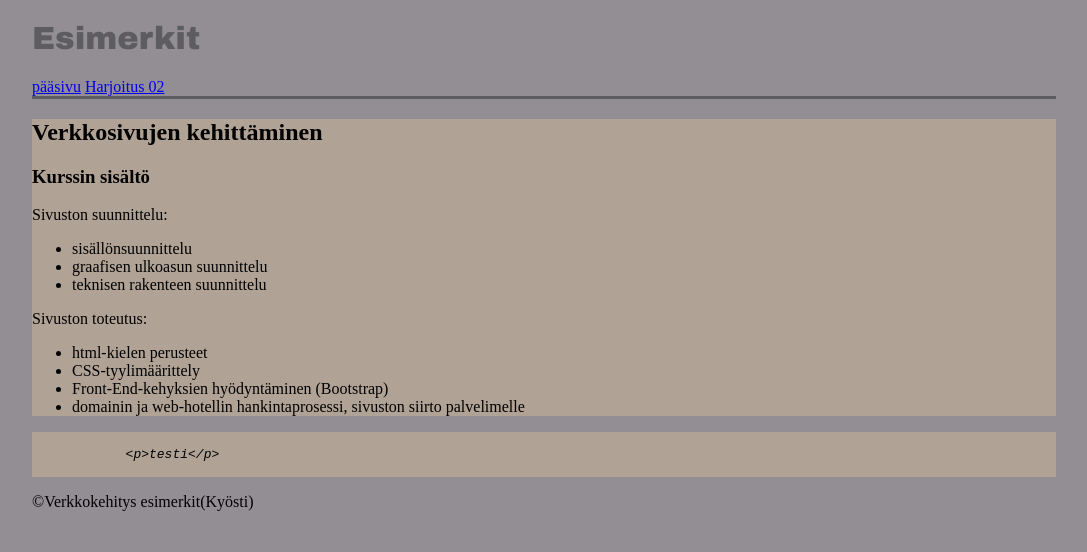
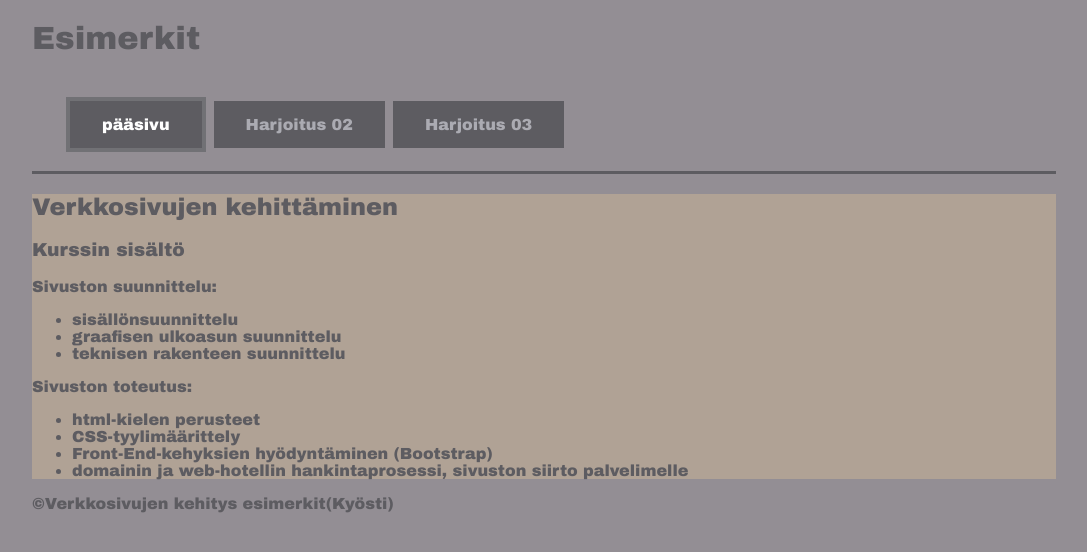
Before and after one commit to kyostim/kyostim.github.io, a plain HTML site: page index.html in a window 1280 px wide. Shown: the whole page, without its empty margins (96-1183 px from the left). Drawn offline with Linux system fonts and the light colour scheme.

Commit message:
Add files via upload

```diff
--- a/index.html
+++ b/index.html
@@ -11,8 +11,9 @@
         </header>
 
         <nav>
-            <a href="index.html">pääsivu</a>
-            <a href="02.html">Harjoitus 02</a>
+            <a class="selectedButton" href="index.html">pääsivu</a>
+            <a class="button" href="02.html">Harjoitus 02</a>
+            <a class="button" href="03.html">Harjoitus 03</a>
         </nav>
 
         <section>
@@ -33,10 +34,6 @@
             </ul>
         </section>
 
-        <xmp>
-            <p>testi</p>
-        </xmp>
-
-        <p>&copy;Verkkokehitys esimerkit(Ky&ouml;sti)</p>
+        <p>&copy;Verkkosivujen kehitys esimerkit(Ky&ouml;sti)</p>
     </body>
 </html>
--- a/styles.css
+++ b/styles.css
@@ -11,13 +11,38 @@ header {
     background-color: #938E94;
 }
 
+h2 {
+    font-family: "Arial Black";
+    color: #5D5C61;
+}
+
+h3 {
+    font-family: "Arial Black";
+    color: #5D5C61;
+}
+
+p {
+    font-family: "Arial Black";
+    color: #5D5C61;
+}
+
+ul {
+    font-family: "Arial Black";
+    color: #5D5C61;
+}
+
 nav {
     background-color: #938E94;
     border-bottom-style: solid;
     border-bottom-color: #5D5C61;
+    padding: 15px 32px;
 }
 
 section {
+    background-color: #B0A295;
+}
+
+code {
     background-color: #B0A295;
 }
 
@@ -28,3 +53,48 @@ xmp {
     margin-right: 0px;
     font-style: italic;
 }
+
+.button {
+    font-family: "Arial Black";
+    background-color: #5D5C61;
+    border: none;
+    color: #ABABB2;
+    padding: 15px 32px;
+    text-align: center;
+    text-decoration: none;
+    display: inline-block;
+    font-size: 16px;
+    margin: 4px 2px;
+    cursor: pointer;
+}
+
+.selectedButton {
+    font-family: "Arial Black";
+    background-color: #5D5C61;
+    border: solid;
+    border-color: #717175;
+    border-width: 4px;
+    color: white;
+    padding: 15px 32px;
+    text-align: center;
+    text-decoration: none;
+    display: inline-block;
+    font-size: 16px;
+    margin: 4px 2px;
+    cursor: pointer;
+}
+
+.testiselectedButton {
+  background-color: #5D5C61;
+  border-width: 2px;
+  border-style: solid;
+  border-color: #000000;
+  color: white;
+  padding: 15px 32px;
+  text-align: center;
+  text-decoration: none;
+  display: inline-block;
+  font-size: 16px;
+  margin: 4px 2px;
+  cursor: pointer;
+}
```
Also changed, not shown: 02.html (+9 -20 lines), 03.html (added, +44 -0 lines), jskoodi.js (added, +11 -0 lines).
